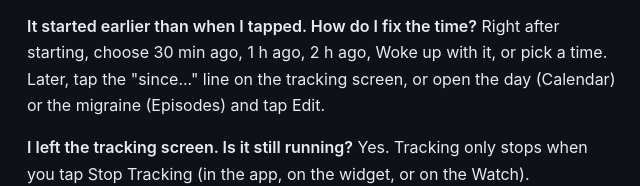
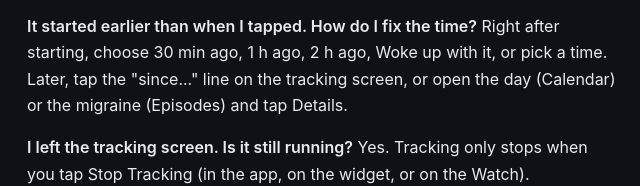
Before and after one commit to ds7n/truepositive.dev, a website: page lilune/support/index.html in a window 1280 px wide. Shown: the part 425-611 px from the top of the page, 317-957 px from the left. Drawn offline with Linux system fonts and the light colour scheme.

Commit message:
fix: regenerate Lilune support page ("Details", not "Edit")
Claude-Session: https://claude.ai/code/session_01BKKmfAgEu8cmWsJgx6yZuW

```diff
--- a/lilune/support/index.html
+++ b/lilune/support/index.html
@@ -44,7 +44,7 @@
     <p>Lilune is a gentle migraine diary for iPhone and Apple Watch. Questions or problems: <a href="mailto:lilune@truepositive.dev">lilune@truepositive.dev</a>. Please include your device and iOS version.</p>
     <h2>Common questions</h2>
     <p><strong>How do I start tracking?</strong> Tap <strong>Track Migraine</strong> on Home. You can also use the Action button, a Control Center or Lock Screen control, the widget, Siri (&quot;Track migraine in Lilune&quot;), or the Apple Watch app.</p>
-    <p><strong>It started earlier than when I tapped. How do I fix the time?</strong> Right after starting, choose 30 min ago, 1 h ago, 2 h ago, Woke up with it, or pick a time. Later, tap the &quot;since...&quot; line on the tracking screen, or open the day (Calendar) or the migraine (Episodes) and tap Edit.</p>
+    <p><strong>It started earlier than when I tapped. How do I fix the time?</strong> Right after starting, choose 30 min ago, 1 h ago, 2 h ago, Woke up with it, or pick a time. Later, tap the &quot;since...&quot; line on the tracking screen, or open the day (Calendar) or the migraine (Episodes) and tap Details.</p>
     <p><strong>I left the tracking screen. Is it still running?</strong> Yes. Tracking only stops when you tap Stop Tracking (in the app, on the widget, or on the Watch).</p>
     <p><strong>Why don&#x27;t I see air pressure for a migraine?</strong> Lilune reads your iPhone&#x27;s barometer at start and stop. It needs Motion permission (iPhone Settings &gt; Privacy &amp; Security &gt; Motion &amp; Fitness &gt; Lilune). The reading is taken on the iPhone.</p>
     <p><strong>How do I change the pressure unit?</strong> Settings &gt; Air pressure: hPa, mbar, inHg, mmHg, or kPa.</p>
```
